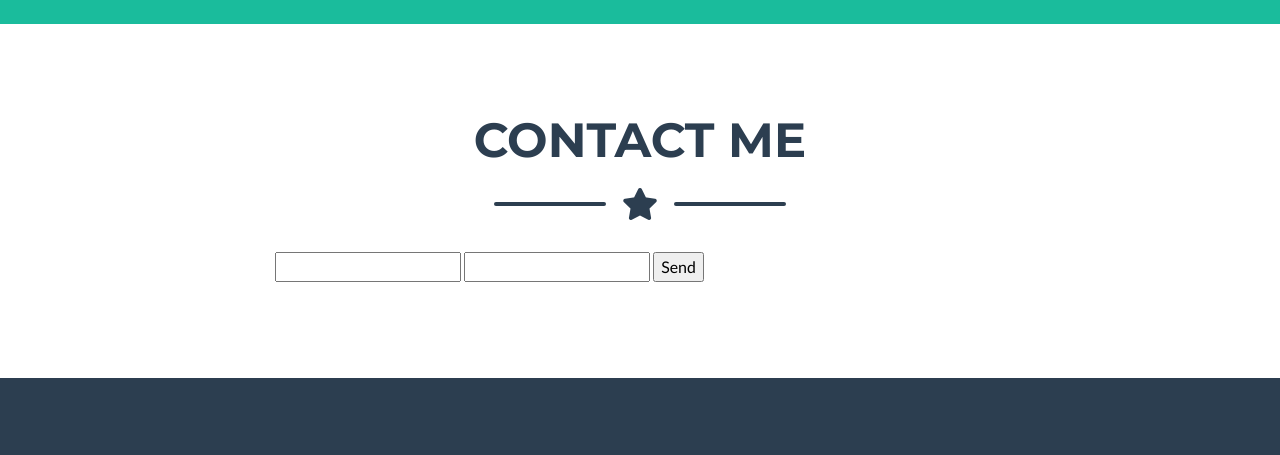
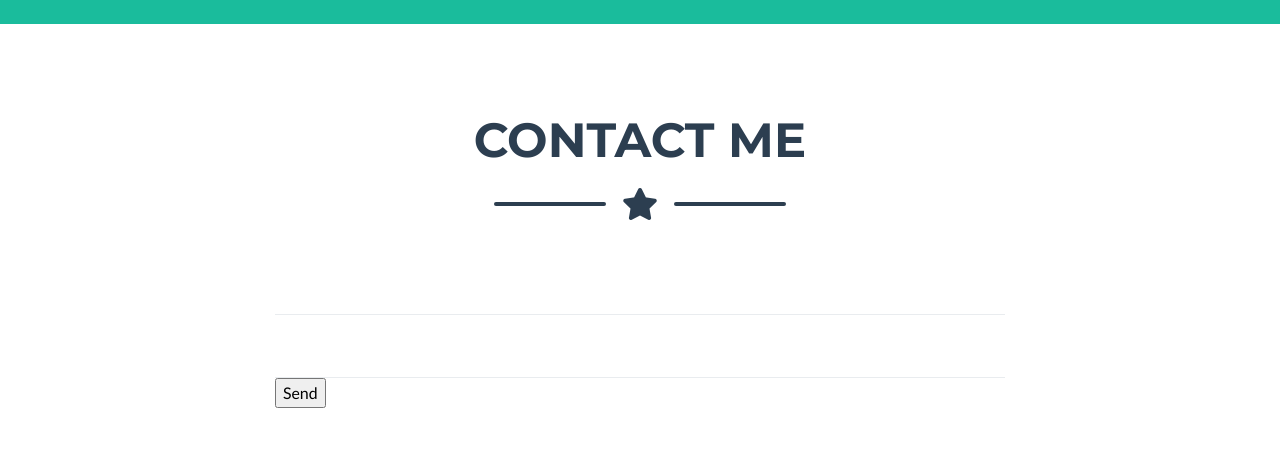
Before and after one commit to dl769/portfoliopage, a website with bundled scripts: page index.html in a window 1280 px wide. Shown: the part 1947-2402 px from the top of the page. Built offline with nearby package versions, Linux system fonts and the light colour scheme.

Commit message:
Update index.html

```diff
--- a/index.html
+++ b/index.html
@@ -191,10 +191,22 @@
         <div class="col-lg-8 mx-auto">
           <!--  xoxoxoxox -->
           <form action="https://formspree.io/puyevesa@alltopmail.com" method="POST">
-  <input type="text" name="name">
-  <input type="email" name="_replyto">
+            <div class="control-group">
+              <div class="form-group floating-label-form-group controls mb-0 pb-2">
+                <input type="text" name="name">
+                <p class="help-block text-danger"></p>
+              </div>
+            </div>
+
+            <div class="control-group">
+              <div class="form-group floating-label-form-group controls mb-0 pb-2">
+                <input type="email" name="_replyto">
+                <p class="help-block text-danger"></p>
+              </div>
+            </div>
   <input type="submit" value="Send">
 </form>
+
         </div>
       </div>
 
```
